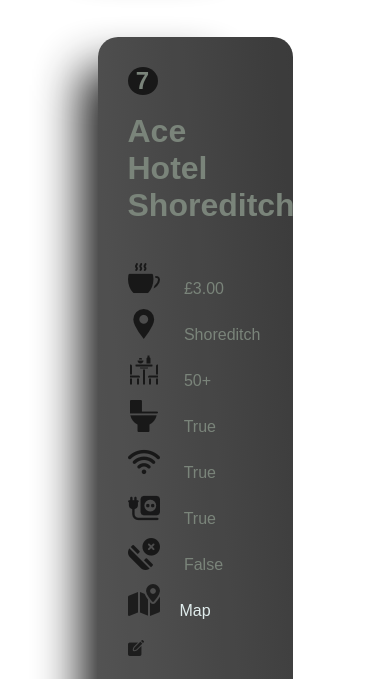
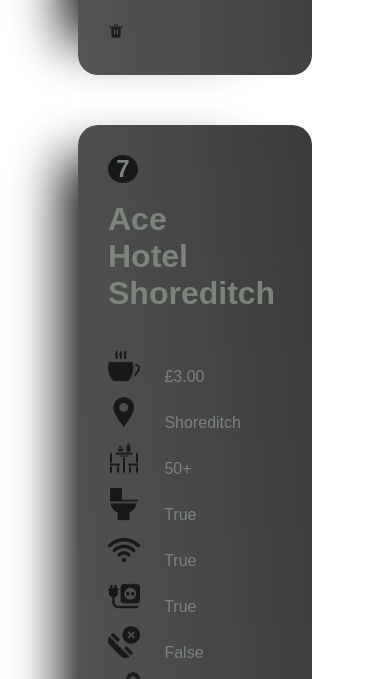
Before and after one commit to pythont2021/Cafe-and-Wifi-Website, a Flask app: page /caffee-list in a window 390 px wide. Shown: the part 5572-6251 px from the top of the page. Run offline with Flask 2, Linux system fonts and the light colour scheme; data comes from the database, SQL or seed files in the repository; some libraries are stand-ins or nearby versions.

Commit message:
cafe box responsiveness improve

```diff
--- a/static/css/styles.css
+++ b/static/css/styles.css
@@ -232,6 +232,9 @@ footer div a:hover {
 
     .cafe_box {
         display: block;
+        left: 50%;
+        transform: translate(-50%, 10%);
+        width: 60%;
     }
 
     .cafe_content h1 {
```
